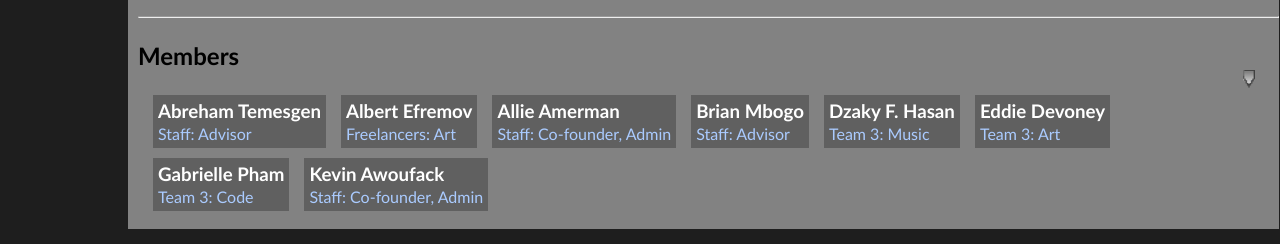
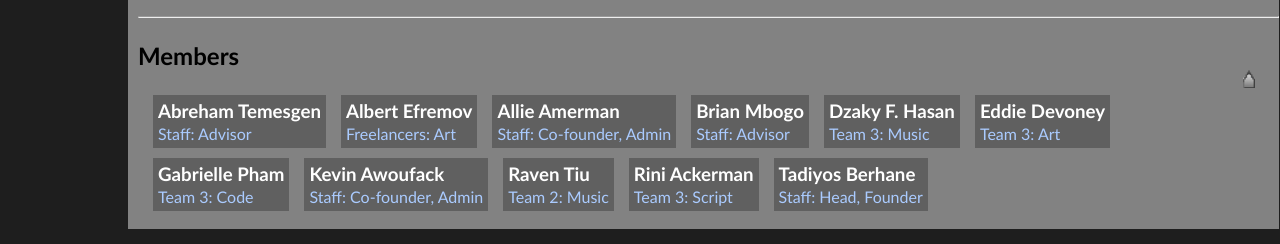
Before and after one commit to whsgamedev/whsgamedev.github.io, a plain HTML site: page index.html in a window 1280 px wide. Both pictures are taken after a click on the element 1249 px from the left and 619 px from the top of the page. Shown: the part 540-784 px from the top of the page. Drawn offline with Linux system fonts and the light colour scheme.

Commit message:
changed call location of fold(...) to get.js --issue fixed--

```diff
--- a/get.js
+++ b/get.js
@@ -1,4 +1,3 @@
-
 function runoff() {
 
   var gamesadd = "";
@@ -16,6 +15,7 @@ function runoff() {
   }
 
   document.getElementById("games").innerHTML = gamesadd;
+  fold("games", data.games);
 
   var groupsadd = "";
 
@@ -37,6 +37,7 @@ function runoff() {
   }
 
   document.getElementById("teams").innerHTML = groupsadd;
+  fold("teams", data.groups);
 
   var membersadd = "";
 
@@ -61,6 +62,7 @@ function runoff() {
   }
 
   document.getElementById("people").innerHTML = membersadd;
+  fold("people", data.members);
 
 }
 
--- a/hide.js
+++ b/hide.js
@@ -2,18 +2,20 @@ var MAX_VAL = 8;
 
 function fold(id, data)
 {
+	var bound = (id == "games" ? MAX_VAL : MAX_VAL-2); //max games:8 max others: 6
+	var datanum = Object.keys(data).length;
 	var container = document.getElementById(id);
 	var collection = container.children;
 	collection[collection.length-1].style.display = '';
 
-	console.log("data: "+Object.keys(data).length+" HTML: "+collection.length);
+	console.log("data: "+datanum+" HTML: "+collection.length);
 
-	if(Object.keys(data).length-1 > MAX_VAL)
+	if(datanum-1 > bound)
 	{
 		//collection[8].style.marginRight = 15;
 		collection[collection.length-1].style.display = '';
 
-		for(var i = MAX_VAL; i<collection.length; i++)
+		for(var i = bound; i<collection.length; i++)
 		{
 			if(collection[i].innerHTML != undefined && collection[i].className != "unhide")
 			{
@@ -33,12 +35,14 @@ function fold(id, data)
 
 function toggle(id, sec)
 {
+	var bound = (id == "games" ? MAX_VAL : MAX_VAL-2);
+
 	var container = document.getElementById(id);
 	var collection = container.children;
 
 	var btn = sec.children[0];
 
-	for(var i = MAX_VAL; i<collection.length; i++)
+	for(var i = bound; i<collection.length; i++)
 	{
 		if(collection[i].style.display == "none")
 		{
@@ -52,3 +56,10 @@ function toggle(id, sec)
 		}
 	}
 }
+
+/*function hideall(data)
+{
+	fold("games", data.games);
+	fold("teams", data.teams);
+	fold("people", data.people);
+}*/
--- a/index.html
+++ b/index.html
@@ -55,9 +55,6 @@
             </div>
      			</li>
         </div>
-      	<script type="text/javascript">
-      		fold("games", data.games);
-      	</script>
 
   			<li>
   			  <hr>
@@ -105,10 +102,6 @@
     			</li>
    			</div>
 
-  		  <script type="text/javascript">
-      		fold("teams", data.groups);
-      	</script>
-
    			<li>
    			  <hr>
 
@@ -155,10 +148,6 @@
             </a>
      			</li>
   		   </div>
-      	  <script type="text/javascript">
-      			fold("people", data.members);
-      		</script>
-
  			</ul>
 		</div>
 
```
